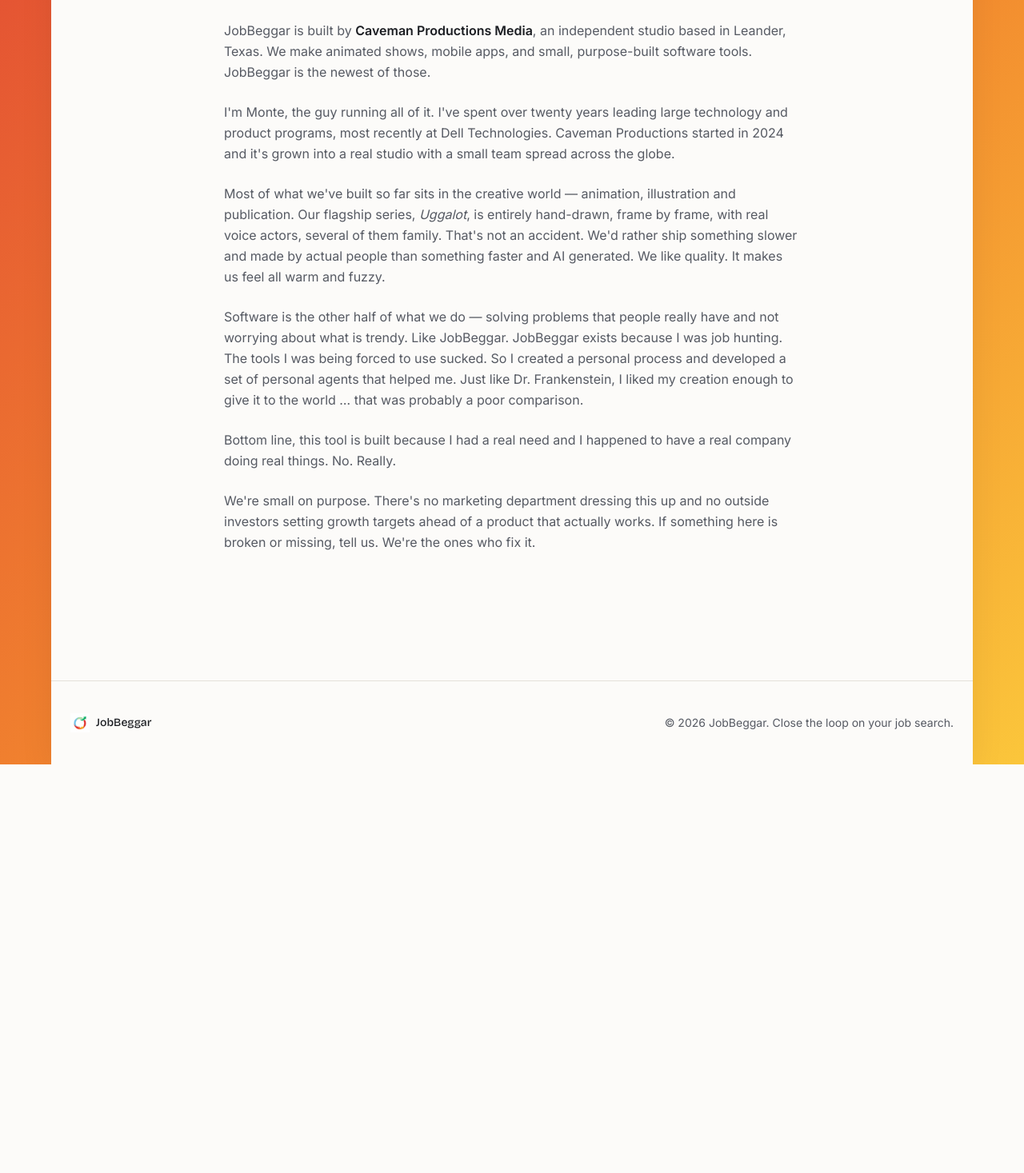
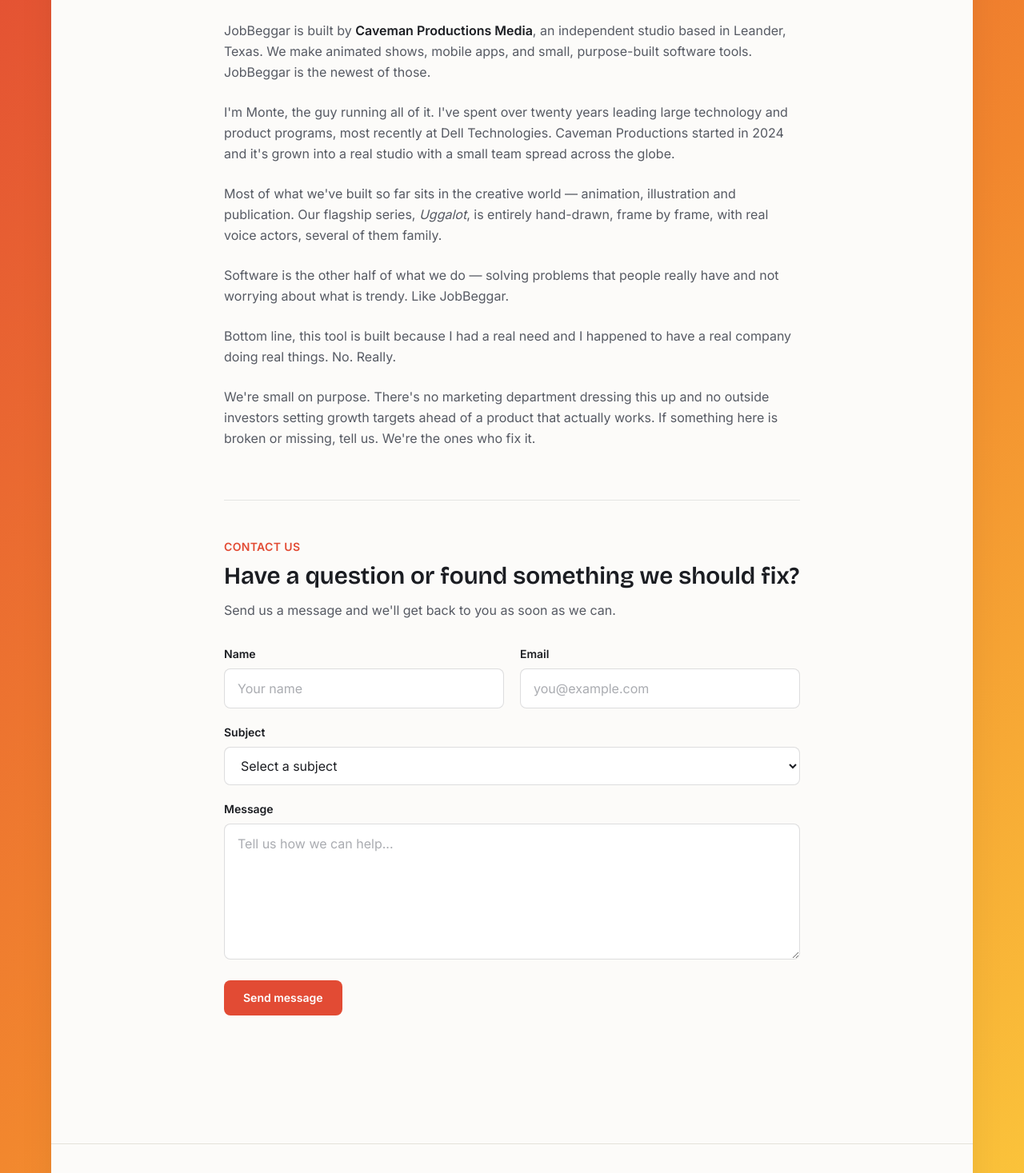
Before and after one commit to caveproddevelopment/smarterjobhunt, a React (Vite) app in the folder frontend/: page /about in a window 1280 px wide. Shown: the part 227-1694 px from the top of the page at 80% size. Before the commit the page ends 1183 px from the top, so only its background shows below. Built offline with nearby package versions, Linux system fonts and the light colour scheme; no server answers.

Commit message:
adding form

```diff
--- a/frontend/src/pages/AboutUs.jsx
+++ b/frontend/src/pages/AboutUs.jsx
@@ -1,54 +1,240 @@
+import { useState } from 'react'
 import Navbar from '../components/Navbar'
 import Footer from '../components/Footer'
 
 export default function AboutUs() {
+  const [formData, setFormData] = useState({
+    name: '',
+    email: '',
+    subject: '',
+    message: '',
+  })
+
+  const [status, setStatus] = useState('')
+
+  const handleChange = (e) => {
+    const { name, value } = e.target
+
+    setFormData((prev) => ({
+      ...prev,
+      [name]: value,
+    }))
+  }
+
+  const handleSubmit = async (e) => {
+    e.preventDefault()
+
+    setStatus('sending')
+
+    try {
+      // Replace this with your backend/API endpoint
+      const response = await fetch('/api/contact', {
+        method: 'POST',
+        headers: {
+          'Content-Type': 'application/json',
+        },
+        body: JSON.stringify(formData),
+      })
+
+      if (!response.ok) {
+        throw new Error('Failed to send message')
+      }
+
+      setFormData({
+        name: '',
+        email: '',
+        subject: '',
+        message: '',
+      })
+
+      setStatus('success')
+    } catch (error) {
+      setStatus('error')
+    }
+  }
+
   return (
     <div className="min-h-screen flame-gradient">
       <div className="mx-auto min-h-screen max-w-6xl bg-paper shadow-2xl shadow-ink/10">
         <Navbar />
 
         <main className="mx-auto max-w-3xl px-6 py-16">
-          <p className="text-sm font-semibold uppercase tracking-wide text-ember">About us</p>
+          <p className="text-sm font-semibold uppercase tracking-wide text-ember">
+            About us
+          </p>
+
           <h1 className="mt-2 font-display text-3xl font-semibold text-ink md:text-4xl">
             The studio behind JobBeggar
           </h1>
 
           <div className="mt-8 space-y-6 text-base leading-relaxed text-ink-soft">
             <p>
-              JobBeggar is built by <strong className="font-semibold text-ink">Caveman Productions
-              Media</strong>, an independent studio based in Leander, Texas. We make animated shows,
-              mobile apps, and small, purpose-built software tools. JobBeggar is the newest of those.
+              JobBeggar is built by{' '}
+              <strong className="font-semibold text-ink">
+                Caveman Productions Media
+              </strong>
+              , an independent studio based in Leander, Texas. We make animated
+              shows, mobile apps, and small, purpose-built software tools.
+              JobBeggar is the newest of those.
             </p>
+
             <p>
-              I'm Monte, the guy running all of it. I've spent over twenty years leading large
-              technology and product programs, most recently at Dell Technologies. Caveman
-              Productions started in 2024 and it's grown into a real studio with a small team spread
-              across the globe.
+              I'm Monte, the guy running all of it. I've spent over twenty years
+              leading large technology and product programs, most recently at
+              Dell Technologies. Caveman Productions started in 2024 and it's
+              grown into a real studio with a small team spread across the globe.
             </p>
+
             <p>
-              Most of what we've built so far sits in the creative world — animation, illustration
-              and publication. Our flagship series, <em>Uggalot</em>, is entirely hand-drawn, frame by
-              frame, with real voice actors, several of them family. That's not an accident. We'd
-              rather ship something slower and made by actual people than something faster and AI
-              generated. We like quality. It makes us feel all warm and fuzzy.
+              Most of what we've built so far sits in the creative world —
+              animation, illustration and publication. Our flagship series,
+              <em> Uggalot</em>, is entirely hand-drawn, frame by frame, with
+              real voice actors, several of them family.
             </p>
+
             <p>
-              Software is the other half of what we do — solving problems that people really have and
-              not worrying about what is trendy. Like JobBeggar. JobBeggar exists because I was job
-              hunting. The tools I was being forced to use sucked. So I created a personal process and
-              developed a set of personal agents that helped me. Just like Dr. Frankenstein, I liked
-              my creation enough to give it to the world … that was probably a poor comparison.
+              Software is the other half of what we do — solving problems that
+              people really have and not worrying about what is trendy. Like
+              JobBeggar.
             </p>
+
             <p>
-              Bottom line, this tool is built because I had a real need and I happened to have a real
-              company doing real things. No. Really.
+              Bottom line, this tool is built because I had a real need and I
+              happened to have a real company doing real things. No. Really.
             </p>
+
             <p>
-              We're small on purpose. There's no marketing department dressing this up and no outside
-              investors setting growth targets ahead of a product that actually works. If something
-              here is broken or missing, tell us. We're the ones who fix it.
+              We're small on purpose. There's no marketing department dressing
+              this up and no outside investors setting growth targets ahead of a
+              product that actually works. If something here is broken or
+              missing, tell us. We're the ones who fix it.
             </p>
           </div>
+
+          {/* Contact Form */}
+          <section className="mt-16 border-t border-ink/10 pt-12">
+            <p className="text-sm font-semibold uppercase tracking-wide text-ember">
+              Contact us
+            </p>
+
+            <h2 className="mt-2 font-display text-2xl font-semibold text-ink md:text-3xl">
+              Have a question or found something we should fix?
+            </h2>
+
+            <p className="mt-3 text-base leading-relaxed text-ink-soft">
+              Send us a message and we'll get back to you as soon as we can.
+            </p>
+
+            <form onSubmit={handleSubmit} className="mt-8 space-y-5">
+              <div className="grid gap-5 md:grid-cols-2">
+                <div>
+                  <label
+                    htmlFor="name"
+                    className="mb-2 block text-sm font-semibold text-ink"
+                  >
+                    Name
+                  </label>
+
+                  <input
+                    id="name"
+                    name="name"
+                    type="text"
+                    required
+                    value={formData.name}
+                    onChange={handleChange}
+                    placeholder="Your name"
+                    className="w-full rounded-lg border border-ink/15 bg-white px-4 py-3 text-ink outline-none transition placeholder:text-ink-soft/50 focus:border-ember focus:ring-2 focus:ring-ember/20"
+                  />
+                </div>
+
+                <div>
+                  <label
+                    htmlFor="email"
+                    className="mb-2 block text-sm font-semibold text-ink"
+                  >
+                    Email
+                  </label>
+
+                  <input
+                    id="email"
+                    name="email"
+                    type="email"
+                    required
+                    value={formData.email}
+                    onChange={handleChange}
+                    placeholder="you@example.com"
+                    className="w-full rounded-lg border border-ink/15 bg-white px-4 py-3 text-ink outline-none transition placeholder:text-ink-soft/50 focus:border-ember focus:ring-2 focus:ring-ember/20"
+                  />
+                </div>
+              </div>
+
+              <div>
+                <label
+                  htmlFor="subject"
+                  className="mb-2 block text-sm font-semibold text-ink"
+                >
+                  Subject
+                </label>
+
+                <select
+                  id="subject"
+                  name="subject"
+                  required
+                  value={formData.subject}
+                  onChange={handleChange}
+                  className="w-full rounded-lg border border-ink/15 bg-white px-4 py-3 text-ink outline-none transition focus:border-ember focus:ring-2 focus:ring-ember/20"
+                >
+                  <option value="">Select a subject</option>
+                  <option value="general">General question</option>
+                  <option value="bug">Report a problem</option>
+                  <option value="feedback">Feedback / suggestion</option>
+                  <option value="account">Account help</option>
+                  <option value="business">Business inquiry</option>
+                  <option value="other">Other</option>
+                </select>
+              </div>
+
+              <div>
+                <label
+                  htmlFor="message"
+                  className="mb-2 block text-sm font-semibold text-ink"
+                >
+                  Message
+                </label>
+
+                <textarea
+                  id="message"
+                  name="message"
+                  required
+                  rows={6}
+                  value={formData.message}
+                  onChange={handleChange}
+                  placeholder="Tell us how we can help..."
+                  className="w-full resize-y rounded-lg border border-ink/15 bg-white px-4 py-3 text-ink outline-none transition placeholder:text-ink-soft/50 focus:border-ember focus:ring-2 focus:ring-ember/20"
+                />
+              </div>
+
+              <button
+                type="submit"
+                disabled={status === 'sending'}
+                className="rounded-lg bg-ember px-6 py-3 text-sm font-semibold text-white transition hover:opacity-90 disabled:cursor-not-allowed disabled:opacity-60"
+              >
+                {status === 'sending' ? 'Sending...' : 'Send message'}
+              </button>
+
+              {status === 'success' && (
+                <p className="text-sm font-medium text-green-700">
+                  Thanks! Your message has been sent successfully.
+                </p>
+              )}
+
+              {status === 'error' && (
+                <p className="text-sm font-medium text-red-600">
+                  Something went wrong. Please try again.
+                </p>
+              )}
+            </form>
+          </section>
         </main>
 
         <Footer />
```
